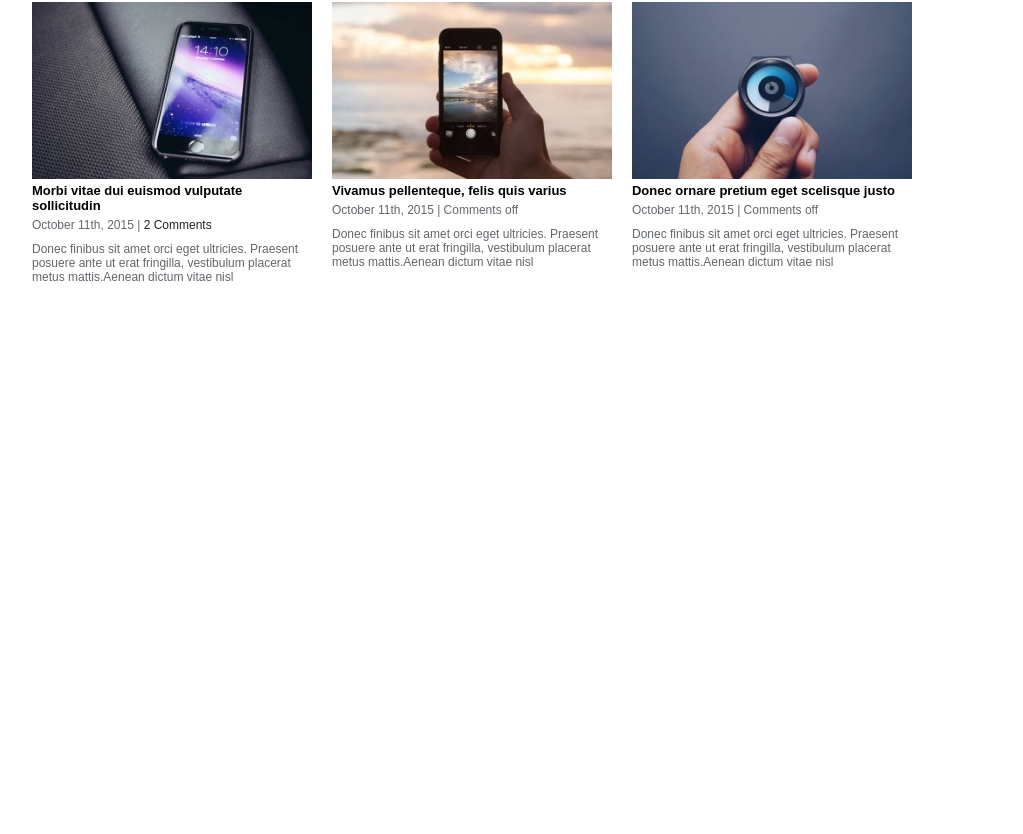
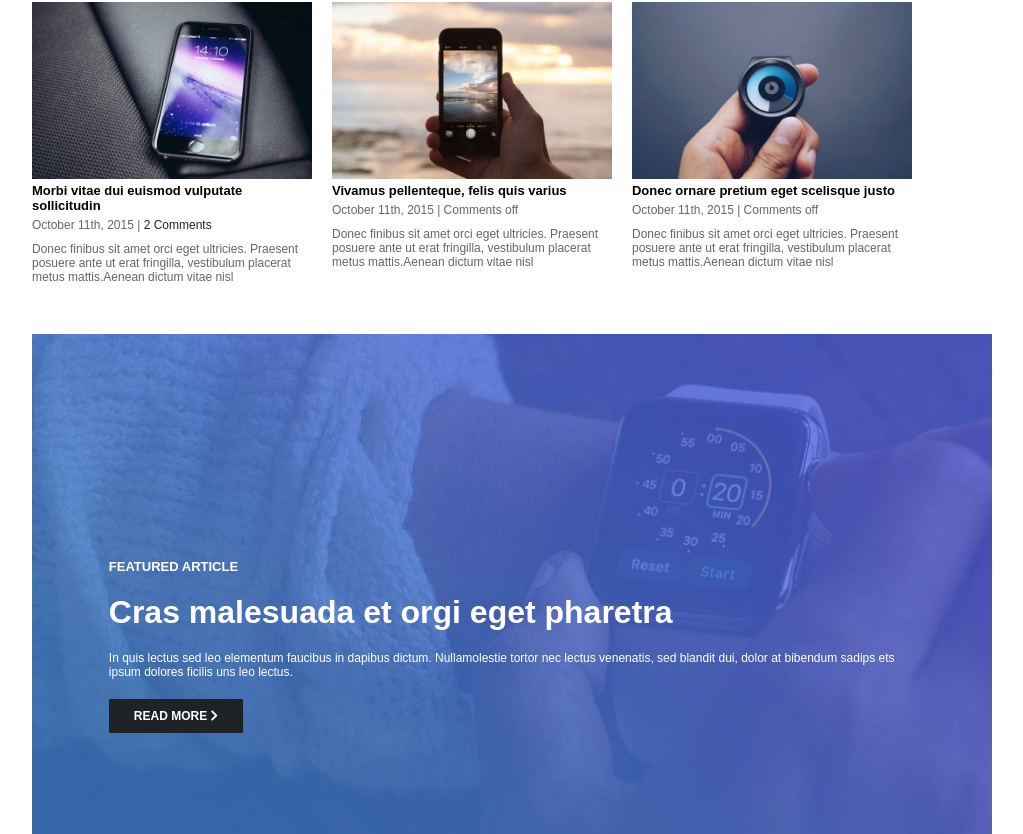
Before and after one commit to marianomarchionna/proj-html-vuejs, a Vue app: page / in a window 1280 px wide. Shown: the part 1195-2029 px from the top of the page, without its empty margins (128-1151 px from the left). Before the commit the page ends 1529 px from the top, so only its background shows below. Built offline with nearby package versions, Linux system fonts and the light colour scheme.

Commit message:
Section jumbotron

```diff
--- a/src/components/Header.vue
+++ b/src/components/Header.vue
@@ -110,6 +110,7 @@ header {
         cursor: pointer;
       }
       i {
+        width: 10px;
         color: $white;
         font-size: $small;
         margin-left: 10px;
--- a/src/components/Main.vue
+++ b/src/components/Main.vue
@@ -23,7 +23,7 @@
         <p class="title">PHASELLUS EGET METUS</p>
         <h2>All the latest news</h2>
         <div class="line"></div>
-        <div class="news-image">
+        <div class="news-image clearfix">
           <div class="news">
             <img src="../assets/img/post_feat_img_25-320x202.jpg" alt="Primo articolo">
             <h5 class="news-title">Morbi vitae dui euismod vulputate sollicitudin</h5>
@@ -45,6 +45,15 @@
         </div>
       </div>
     </section>
+    <!-- section jumbotron -->
+    <section class="jumbotron">
+      <div class="jumbo-txt">
+        <p class="up-title">FEATURED ARTICLE</p>
+        <p class="jumbo-title">Cras malesuada et orgi eget pharetra</p>
+        <p class="under-title">In quis lectus sed leo elementum faucibus in dapibus dictum. Nullamolestie tortor nec lectus venenatis, sed blandit dui, dolor at bibendum sadips ets ipsum dolores ficilis uns leo lectus.</p>
+        <button>READ MORE <i class="fas fa-chevron-right"></i></button>
+      </div>
+    </section>
   </main>
 </template>
 
@@ -61,7 +70,24 @@ export default {
 <!-- Add "scoped" attribute to limit CSS to this component only -->
 <style scoped lang="scss">
 @import "../style/general";
+.clearfix:after {
+  content: "";
+  display: table;
+  clear: both;
+}
 main {
+  //common
+  button {
+    color: $white;
+    border: none;
+    padding: 10px 25px;
+    font-weight: $bold;
+    font-size: $small;
+    cursor: pointer;
+  }
+  button:hover {
+    transform: scale(1.2);
+  }
   .container {
     width: $container;
     margin: 0 auto;
@@ -78,26 +104,17 @@ main {
       top: 55%;
       transform: translate(0, -55%);
       h1,
-      p,
+      p {
+        color: $white;
+      }
       button {
-        color: $white;
+        background-color: $eastern-blue;
       }
       h1 {
         font-size: $bigger;
       }
       p {
         margin: 20px 0;
-      }
-      button {
-        background-color: $eastern-blue;
-        border: none;
-        padding: 10px 25px;
-        font-weight: $bold;
-        font-size: $small;
-        cursor: pointer;
-      }
-      button:hover {
-        transform: scale(1.2);
       }
     }
   }
@@ -172,5 +189,38 @@ main {
       }
     }
   }
+  //section jumbotron
+  .jumbotron {
+    width: $container;
+    height: 500px;
+    background-image: url('../assets/img/featured_article_1_bg.jpg');
+    margin: 0 auto;
+    background-size: cover;
+    color: $white;
+    .jumbo-txt {
+      position: relative;
+      width: 90%;
+      padding-left: 8%;
+      top: 45%;
+      .up-title,
+      .jumbo-title {
+        font-weight: $bold;
+      }
+      .up-title {
+        font-size: $small-normal;
+      }
+      .jumbo-title {
+        font-size: $big32;
+        padding: 20px 0;
+      }
+      .under-title {
+        font-size: $small;
+        padding-bottom: 20px;
+      }
+      button {
+        background-color: $shark;
+      }
+    }
+  }
 }
 </style>
--- a/src/style/vars.scss
+++ b/src/style/vars.scss
@@ -6,6 +6,7 @@ $small: 12px;
 $small-normal: 13px;
 $normal: 16px;
 $big: 20px;
+$big32: 32px;
 $more-big: 40px;
 $bigger: 100px;
 
```
